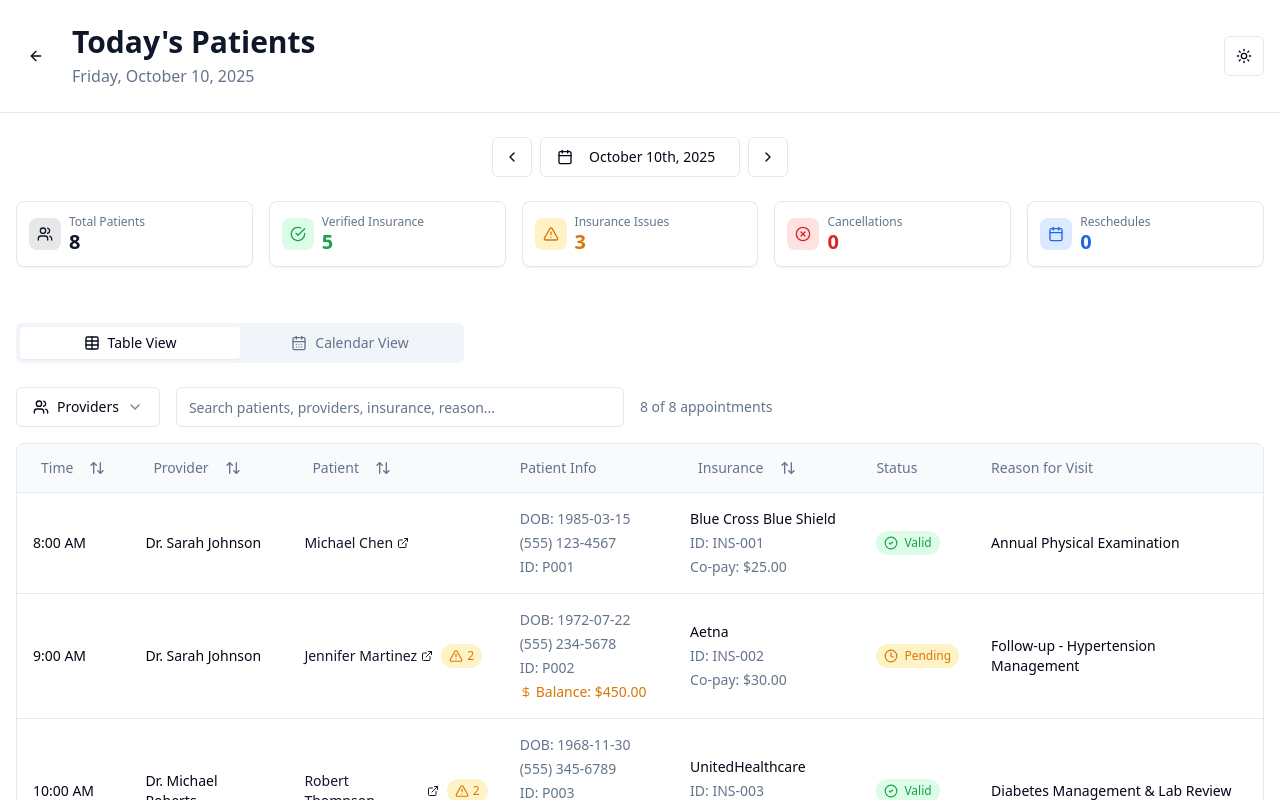
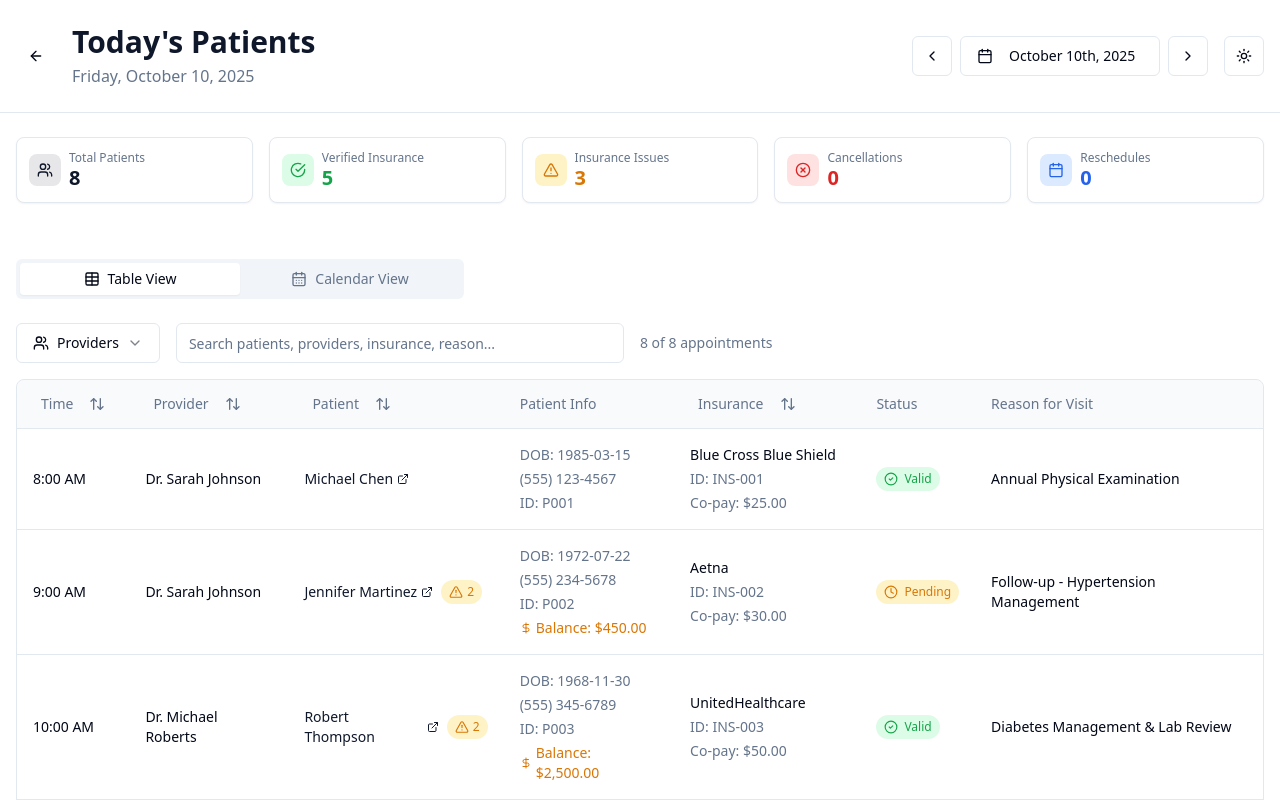
Before and after one commit to mbalsara/newgen, a React (Vite) app in the folder typescript/apps/web/: page /today in a window 1280 px wide. Shown: the top 800 px of the page. Built offline with nearby package versions, Linux system fonts and the light colour scheme.

Commit message:
Move date navigation to page header
- Positioned date picker in header's rightContent area
- Now sits next to theme toggle on the right side
- More natural placement, doesn't interrupt content flow
- Removed separate row for date navigation

```diff
--- a/typescript/apps/web/src/pages/TodayPage.tsx
+++ b/typescript/apps/web/src/pages/TodayPage.tsx
@@ -34,15 +34,15 @@ export default function TodayPage() {
         title={getPageTitle()}
         subtitle={getPageSubtitle()}
         backHref="/"
-      />
-
-      <div className="container mx-auto px-4 py-6">
-        <div className="flex justify-center mb-6">
+        rightContent={
           <DateNavigation
             selectedDate={selectedDate}
             onDateChange={setSelectedDate}
           />
-        </div>
+        }
+      />
+
+      <div className="container mx-auto px-4 py-6">
         <SummaryMetrics appointments={todaysAppointments} />
       </div>
 
```
